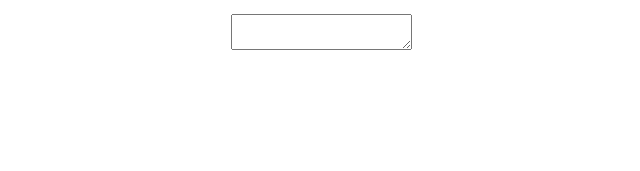
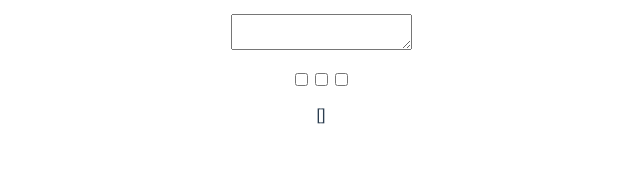
Before and after one commit to hirokazu1209/vue_training, a Vue app: page /form in a window 1280 px wide. Shown: the part 129-300 px from the top of the page, without its empty margins (319-959 px from the left). Built offline with nearby package versions, Linux system fonts and the light colour scheme.

Commit message:
チェックボックスの実装

```diff
--- a/src/components/CForm.vue
+++ b/src/components/CForm.vue
@@ -8,6 +8,13 @@
       <textarea v-model="textAreaInput"></textarea>
       <p>{{ textAreaInput }}</p>
     </div>
+
+    <div class="form-input">
+      <input type="checkbox" v-model="checkBox" value="スペイン">
+      <input type="checkbox" v-model="checkBox" value="ドイツ">
+      <input type="checkbox" v-model="checkBox" value="日本">
+      <p>{{ checkBox }}</p>
+    </div>
   </div>
 </template>
 
@@ -16,7 +23,8 @@
     data: function() {
       return {
         textInput: '',
-        textAreaInput: ''
+        textAreaInput: '',
+        checkBox: [],
       };
     }
   }
```
